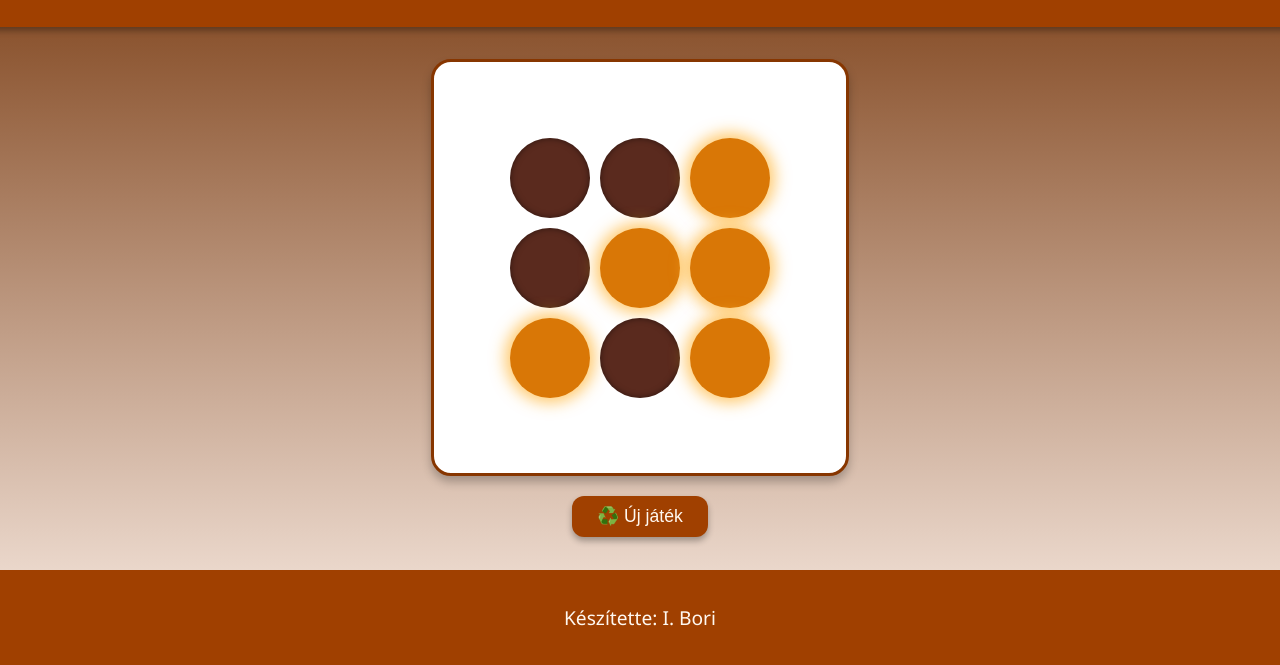
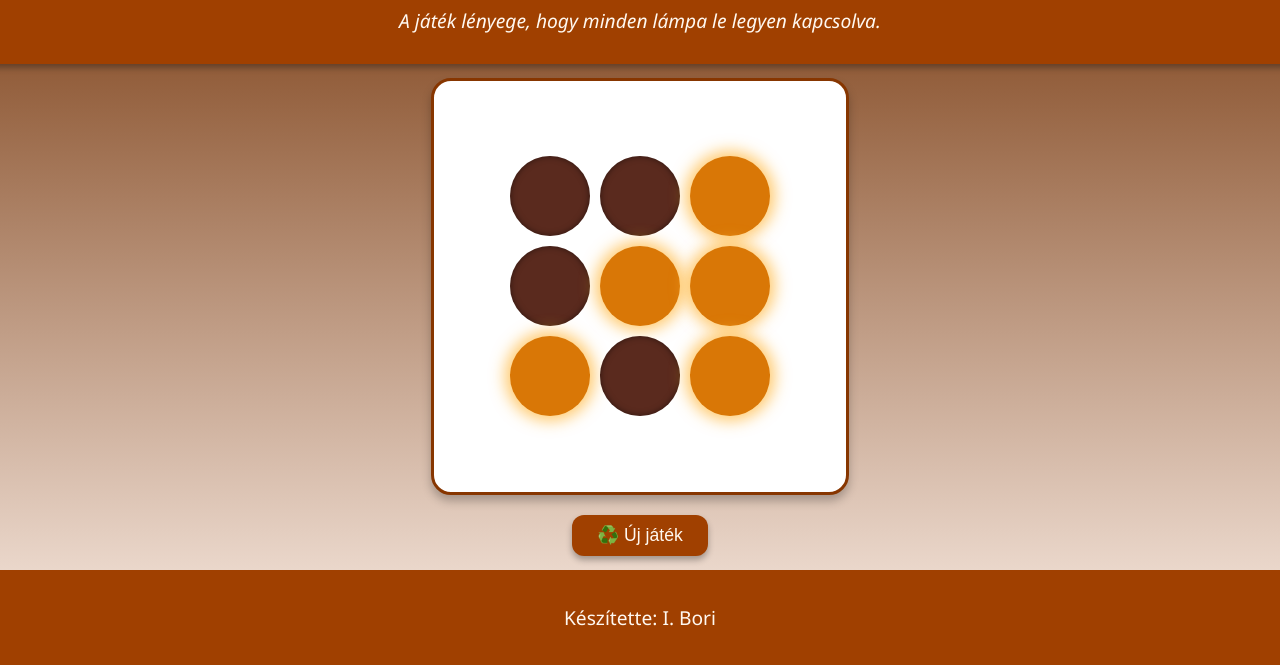
Before and after one commit to Bori888/LightOnMVC-JS-2025.10.03, a plain HTML site: page index.html in a window 1280 px wide. Shown: the part 135-800 px from the top of the page. Drawn offline with Linux system fonts and the light colour scheme.

Commit message:
feladat leirás

```diff
--- a/index.html
+++ b/index.html
@@ -14,6 +14,9 @@
   <header>
     <h1>🍂 Light-On Játék 🍁</h1>
     <p>Kattints a lámpákra! A kiválasztott és a szomszédos lámpák átváltanak.</p>
+    <p>A játék lényege, hogy minden lámpa le legyen kapcsolva.</p>
+
+
   </header>
 
   <main>
```
